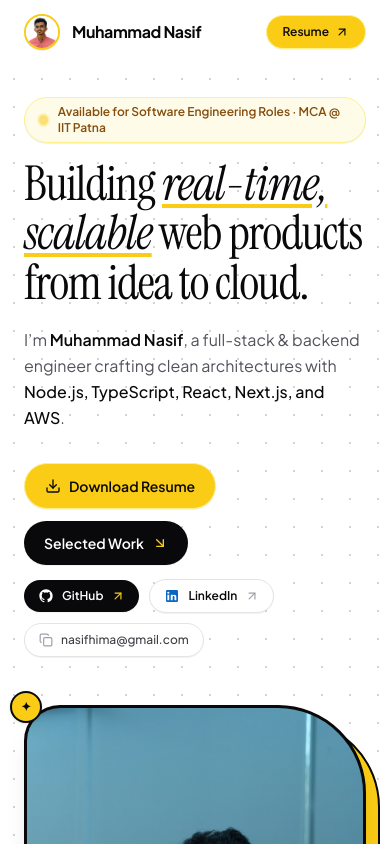
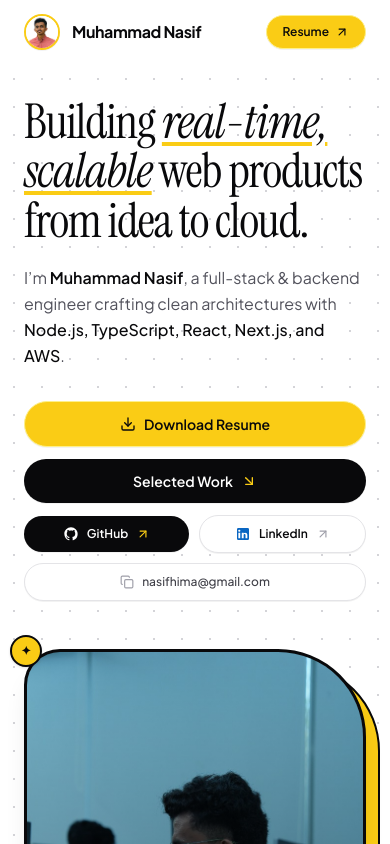
Before and after one commit to Nasif284/Personal-Portfolio, a React (Vite) app: page / in a window 390 px wide. Shown: the top 844 px of the page. Built offline with nearby package versions, Linux system fonts and the light colour scheme.

Commit message:
fix: align hero buttons for mobile screens and remove top status pill

```diff
--- a/src/components/Hero.tsx
+++ b/src/components/Hero.tsx
@@ -29,17 +29,6 @@ export const Hero: React.FC = () => {
         <div className="grid grid-cols-1 lg:grid-cols-12 gap-12 items-center">
           {/* Left Column: Headline & CTAs */}
           <div className="lg:col-span-7">
-            {/* Status Pill */}
-            <motion.div
-              initial={{ opacity: 0, y: 8 }}
-              animate={{ opacity: 1, y: 0 }}
-              transition={{ duration: 0.4 }}
-              className="inline-flex items-center gap-2.5 px-3.5 py-1.5 rounded-full bg-brand-primary-soft border border-brand-primary-border text-brand-primary-text text-xs font-semibold mb-4 sm:mb-5 shadow-2xs"
-            >
-              <span className="w-2.5 h-2.5 rounded-full bg-brand-primary ring-2 ring-brand-primary/40 animate-pulse" />
-              <span>Available for Software Engineering Roles · MCA @ IIT Patna</span>
-            </motion.div>
-
             {/* Catchy Editorial Headline */}
             <motion.h1
               initial={{ opacity: 0, y: 12 }}
@@ -73,19 +62,19 @@ export const Hero: React.FC = () => {
               .
             </motion.p>
 
-            {/* Action & Connect Cluster - Clean 2-Row Balanced Layout */}
+            {/* Action & Connect Cluster - Clean Balanced Responsive Layout */}
             <motion.div
               initial={{ opacity: 0, y: 12 }}
               animate={{ opacity: 1, y: 0 }}
               transition={{ duration: 0.45, delay: 0.15 }}
-              className="mt-8 flex flex-col gap-3.5"
+              className="mt-8 flex flex-col gap-3"
             >
               {/* Row 1: Primary Portfolio Actions */}
-              <div className="flex flex-wrap items-center gap-3">
+              <div className="flex flex-col sm:flex-row items-stretch sm:items-center gap-3">
                 <a
                   href={PROFILE.resumeUrl}
                   download="Muhammad_Nasif_Resume.pdf"
-                  className="inline-flex items-center gap-2 px-5 py-3 rounded-full bg-brand-primary text-brand-dark font-semibold text-sm shadow-2xs hover:bg-brand-primary-hover hover:scale-[1.02] border border-brand-primary-border transition-all cursor-pointer"
+                  className="w-full sm:w-auto inline-flex items-center justify-center gap-2 px-6 py-3 rounded-full bg-brand-primary text-brand-dark font-semibold text-sm shadow-2xs hover:bg-brand-primary-hover hover:scale-[1.02] border border-brand-primary-border transition-all cursor-pointer text-center"
                 >
                   <Download className="w-4 h-4" />
                   <span>Download Resume</span>
@@ -93,7 +82,7 @@ export const Hero: React.FC = () => {
 
                 <a
                   href="#work"
-                  className="inline-flex items-center gap-2 px-5 py-3 rounded-full bg-brand-dark text-white text-sm font-semibold hover:bg-zinc-800 shadow-2xs transition-colors"
+                  className="w-full sm:w-auto inline-flex items-center justify-center gap-2 px-6 py-3 rounded-full bg-brand-dark text-white text-sm font-semibold hover:bg-zinc-800 shadow-2xs transition-colors text-center"
                 >
                   <span>Selected Work</span>
                   <ArrowDownRight className="w-4 h-4 text-brand-primary" />
@@ -101,12 +90,14 @@ export const Hero: React.FC = () => {
               </div>
 
               {/* Row 2: Profiles & Direct Contact */}
-              <div className="flex flex-wrap items-center gap-2.5">
+              <div className="flex flex-col sm:flex-row items-stretch sm:items-center gap-2.5">
+                {/* 50/50 side by side on mobile for GitHub & LinkedIn, natural width on desktop */}
+                <div className="flex items-center gap-2.5 w-full sm:w-auto">
                   <a
                     href={PROFILE.github}
                     target="_blank"
                     rel="noopener noreferrer"
-                  className="group inline-flex items-center gap-2 px-3.5 py-2 rounded-full bg-brand-dark text-white text-xs sm:text-sm font-semibold hover:bg-zinc-800 shadow-2xs transition-all"
+                    className="flex-1 sm:flex-initial inline-flex items-center justify-center gap-2 px-4 py-2.5 rounded-full bg-brand-dark text-white text-xs sm:text-sm font-semibold hover:bg-zinc-800 shadow-2xs transition-all"
                   >
                     <GithubIcon className="w-4 h-4 text-white group-hover:scale-110 transition-transform" />
                     <span>GitHub</span>
@@ -117,17 +108,19 @@ export const Hero: React.FC = () => {
                     href={PROFILE.linkedin}
                     target="_blank"
                     rel="noopener noreferrer"
-                  className="group inline-flex items-center gap-2 px-3.5 py-2 rounded-full bg-white text-brand-dark text-xs sm:text-sm font-semibold border border-zinc-200 hover:border-brand-primary hover:bg-brand-primary-soft shadow-2xs transition-all"
+                    className="flex-1 sm:flex-initial inline-flex items-center justify-center gap-2 px-4 py-2.5 rounded-full bg-white text-brand-dark text-xs sm:text-sm font-semibold border border-zinc-200 hover:border-brand-primary hover:bg-brand-primary-soft shadow-2xs transition-all"
                   >
                     <LinkedinIcon className="w-4 h-4 text-[#0A66C2] group-hover:scale-110 transition-transform" />
                     <span>LinkedIn</span>
                     <ArrowUpRight className="w-3.5 h-3.5 text-zinc-400 group-hover:text-brand-dark group-hover:translate-x-0.5 group-hover:-translate-y-0.5 transition-transform" />
                   </a>
+                </div>
 
+                {/* Email Copy Pill - Full-width on mobile, auto on desktop */}
                 <button
                   type="button"
                   onClick={copyEmail}
-                  className="inline-flex items-center gap-2 px-3.5 py-2 rounded-full bg-white border border-zinc-200 text-zinc-700 text-xs sm:text-sm font-medium hover:border-brand-primary hover:bg-brand-primary-soft hover:text-brand-dark shadow-2xs transition-all cursor-pointer"
+                  className="w-full sm:w-auto inline-flex items-center justify-center gap-2 px-4 py-2.5 rounded-full bg-white border border-zinc-200 text-zinc-700 text-xs sm:text-sm font-medium hover:border-brand-primary hover:bg-brand-primary-soft hover:text-brand-dark shadow-2xs transition-all cursor-pointer"
                   title="Click to copy email address"
                 >
                   {copied ? (
```
Lines whose indentation alone changed are shown as unchanged.
